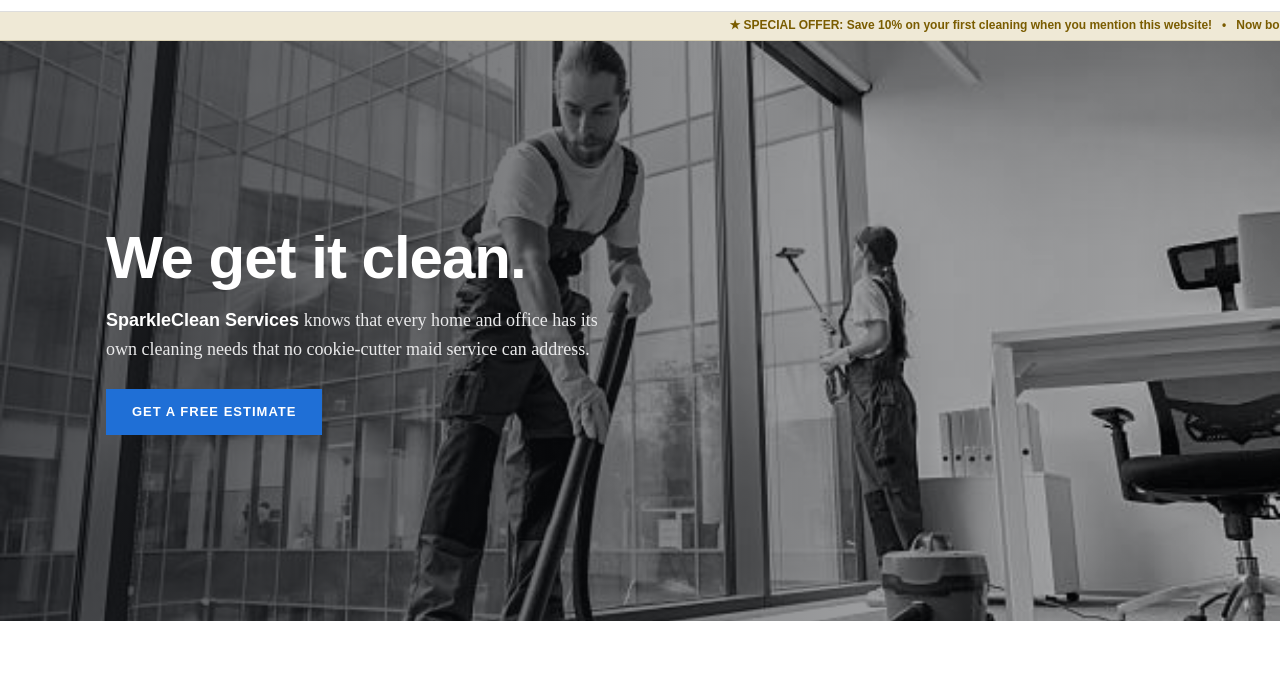
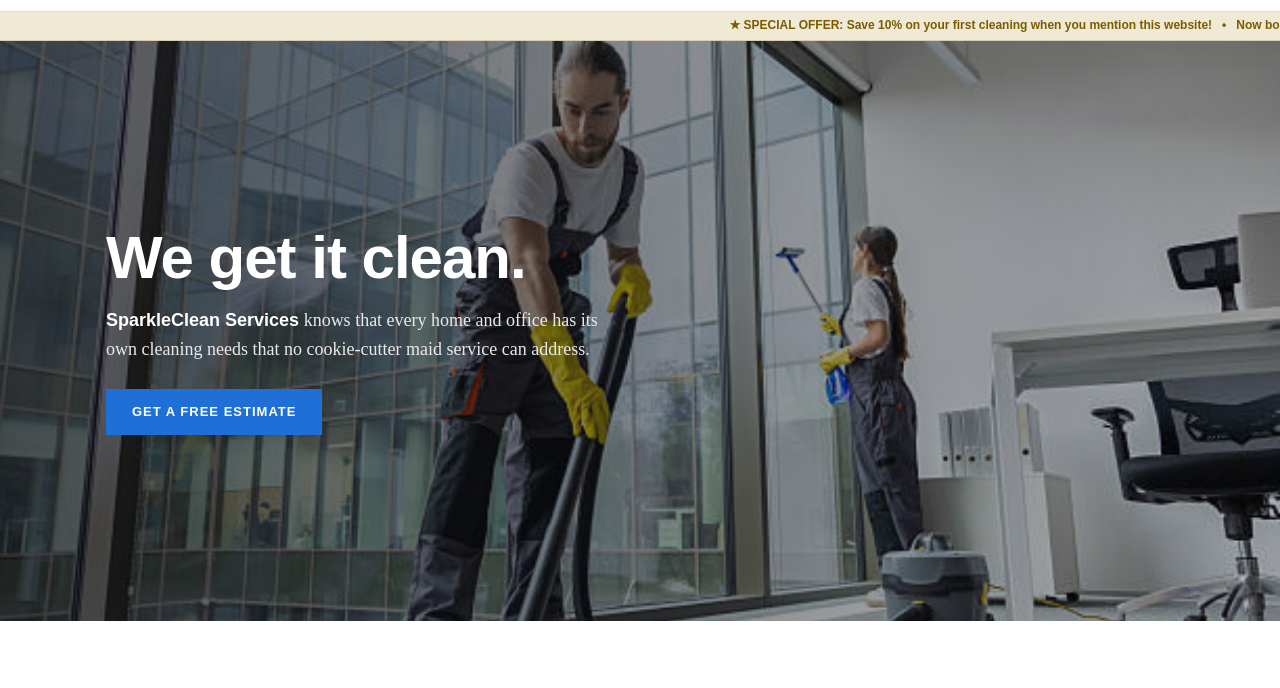
Before and after one commit to jdcarrer7/genericwebsite, a plain HTML site: page index.html in a window 1280 px wide. Shown: the part 57-745 px from the top of the page. Drawn offline with Linux system fonts and the light colour scheme.

Commit message:
Make hero banner full color (remove grayscale filter)
Co-Authored-By: Claude Opus 4.8 (1M context) <noreply@anthropic.com>

```diff
--- a/css/style.css
+++ b/css/style.css
@@ -131,7 +131,6 @@ img { display: block; max-width: 100%; }
   content: "";
   position: absolute; inset: 0;
   background: url("../assets/images/office-vacuum.jpg") center 30% / cover no-repeat;
-  filter: grayscale(100%) contrast(1.05);
 }
 .hero::after {
   content: "";
```
